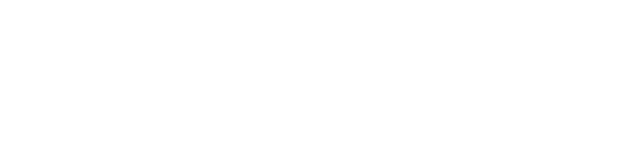
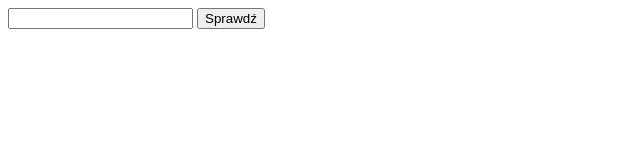
Before and after one commit to mb-dir/creditCardValidator, a plain HTML site: page index.html in a window 1280 px wide. Shown: the whole page, without its empty margins (0-640 px from the left). Drawn offline with Linux system fonts and the light colour scheme.

Commit message:
Create form where user gives card number

```diff
--- a/index.html
+++ b/index.html
@@ -6,7 +6,10 @@
     <title>Document</title>
 </head>
 <body>
-
+    <form id="cardData">
+        <input id="cardNumber" type="number" min="0" required>
+        <button>Sprawdź</button>
+    </form>
     <script type="module" src="./scripts/index.js"></script>
 </body>
 </html>
```
